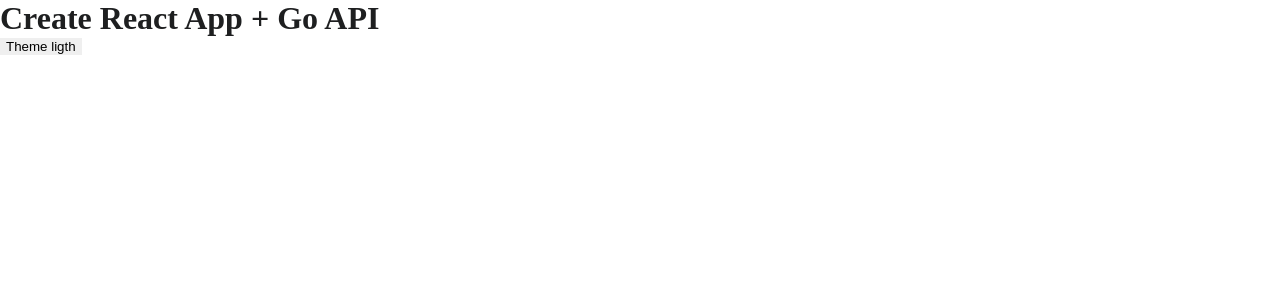
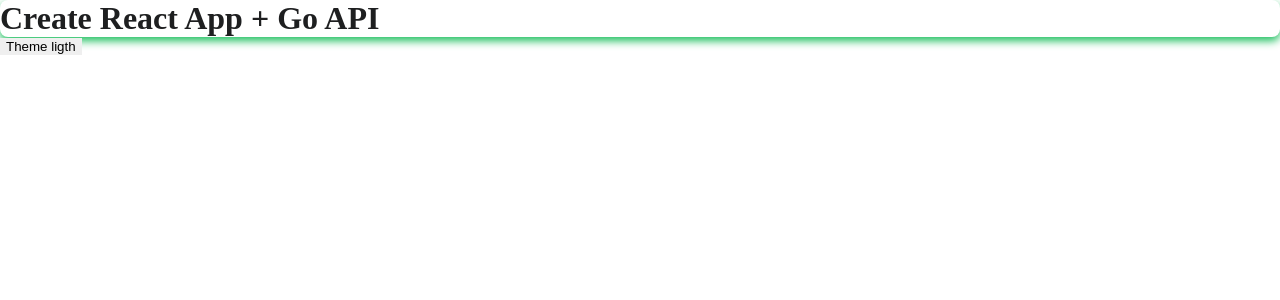
Before and after one commit to wolftrax5/wolftrax5, a React (Create React App) app: page / in a window 1280 px wide. Shown: the top 300 px of the page. Built offline with nearby package versions, Linux system fonts and the light colour scheme.

Commit message:
Add Shadow

```diff
--- a/public/index.html
+++ b/public/index.html
@@ -22,7 +22,7 @@
       work correctly both with client-side routing and a non-root public URL.
       Learn how to configure a non-root public URL by running `npm run build`.
     -->
-    <title>Create React App + Go API</title>
+    <title>Wolftrax 🐺</title>
   </head>
   <body>
     <noscript>
--- a/src/styles/GlobalStyles.js
+++ b/src/styles/GlobalStyles.js
@@ -6,6 +6,8 @@
     --color-gray: #252627;
     --color-green: #67e813;
     --color-darkgreen: #1dbf5e;
+    --shadow: 0 4px 8px ${(props) =>
+      props.theme === 'dark' ? 'var(--color-green)' : 'var(--color-darkgreen)'};
     --main-bg-color: ${(props) =>
       props.theme === 'dark' ? '#1e1f20' : '#ffffff'};
     --main-fnt-color: ${(props) =>
@@ -69,9 +71,7 @@
 `;
 
 export const CardDiv = sytled.div`
-  background: var(--main-bg-color);
-  color: var(--main-fnt-color);
-  box-shadow: var(--color-green);
+  box-shadow: var(--shadow);
   border-radius: 8px;
   padding: 30px;
 `;
```
